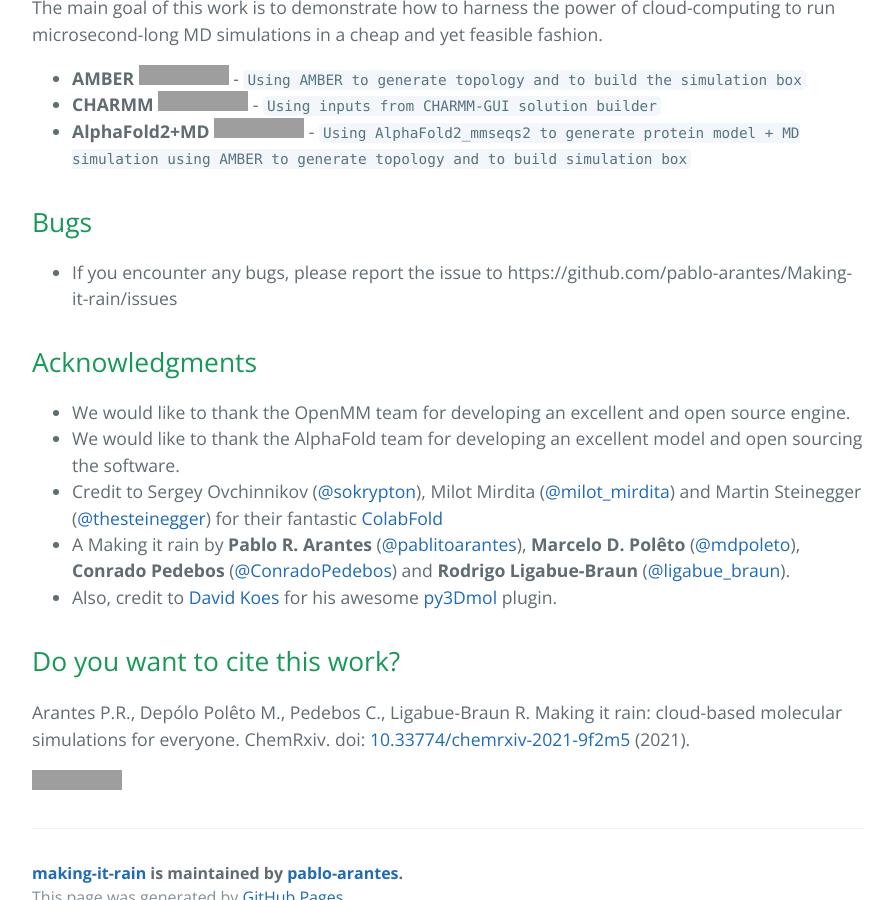
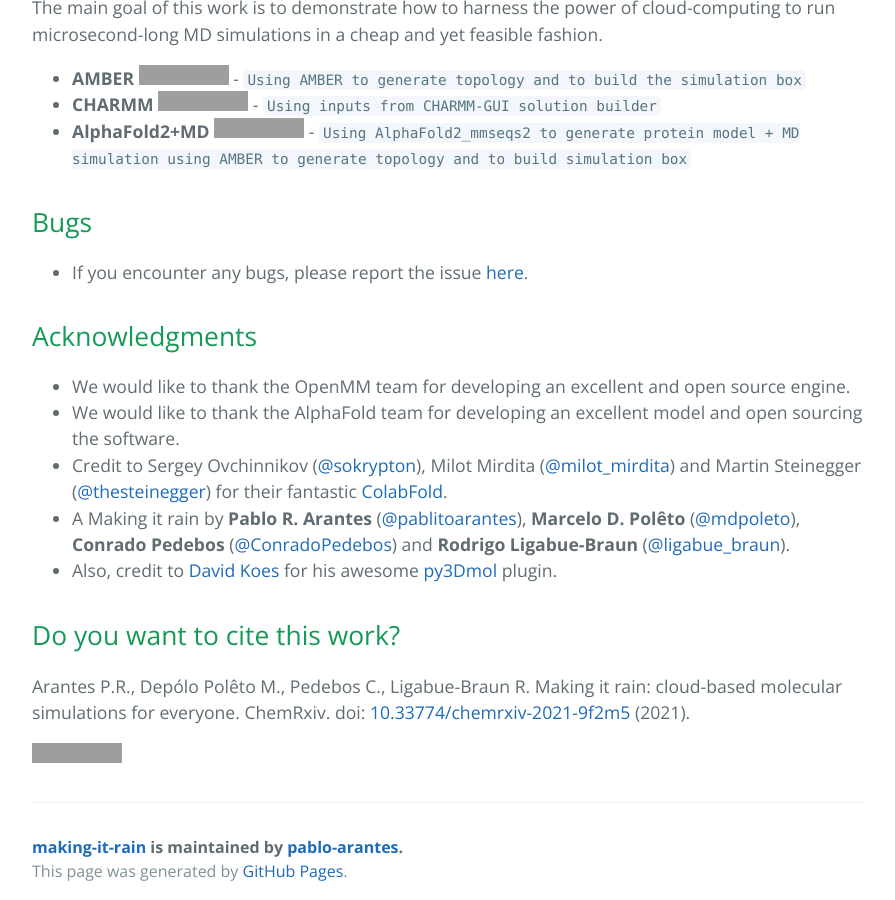
Before and after one commit to pablo-arantes/making-it-rain, a Jekyll site: the page built from index.md, in a window 1280 px wide and 900 px high, scrolled down 1138 px, cut to the strip 0-900 px from the top of the window. Shown: the whole strip, without its empty margins (192-1087 px from the left). Built offline with Jekyll 4.4.1, drawn with Linux system fonts in a browser that asks for light colours; our own code applies the rules of GitHub Pages for plain Markdown files; the repository's description, which GitHub fills in, is left out; grey boxes are pictures that could not be loaded.

Commit message:
Update index.md

```diff
--- a/index.md
+++ b/index.md
@@ -13,13 +13,13 @@
 - **AlphaFold2+MD** [![Open In Colab](https://colab.research.google.com/assets/colab-badge.svg)](https://colab.research.google.com/github/pablo-arantes/Making-it-rain/blob/main/AlphaFold2%2BMD.ipynb) - `Using AlphaFold2_mmseqs2 to generate protein model + MD simulation using AMBER to generate topology and to build simulation box`
 
 ## Bugs
-- If you encounter any bugs, please report the issue to https://github.com/pablo-arantes/Making-it-rain/issues
+- If you encounter any bugs, please report the issue [here](https://github.com/pablo-arantes/Making-it-rain/issues).
 
 ## Acknowledgments
 
 - We would like to thank the OpenMM team for developing an excellent and open source engine.
 - We would like to thank the AlphaFold team for developing an excellent model and open sourcing the software.
-- Credit to Sergey Ovchinnikov ([@sokrypton](https://twitter.com/sokrypton)), Milot Mirdita ([@milot_mirdita](https://twitter.com/milot_mirdita)) and Martin Steinegger ([@thesteinegger](https://twitter.com/thesteinegger)) for their fantastic [ColabFold](https://github.com/sokrypton/ColabFold)
+- Credit to Sergey Ovchinnikov ([@sokrypton](https://twitter.com/sokrypton)), Milot Mirdita ([@milot_mirdita](https://twitter.com/milot_mirdita)) and Martin Steinegger ([@thesteinegger](https://twitter.com/thesteinegger)) for their fantastic [ColabFold](https://github.com/sokrypton/ColabFold).
 - A Making it rain by **Pablo R. Arantes** ([@pablitoarantes](https://twitter.com/pablitoarantes)), **Marcelo D. Polêto** ([@mdpoleto](https://twitter.com/mdpoleto)), **Conrado Pedebos** ([@ConradoPedebos](https://twitter.com/ConradoPedebos)) and **Rodrigo Ligabue-Braun** ([@ligabue_braun](https://twitter.com/ligabue_braun)).
 - Also, credit to [David Koes](https://github.com/dkoes) for his awesome [py3Dmol](https://3dmol.csb.pitt.edu/) plugin.
 
```
